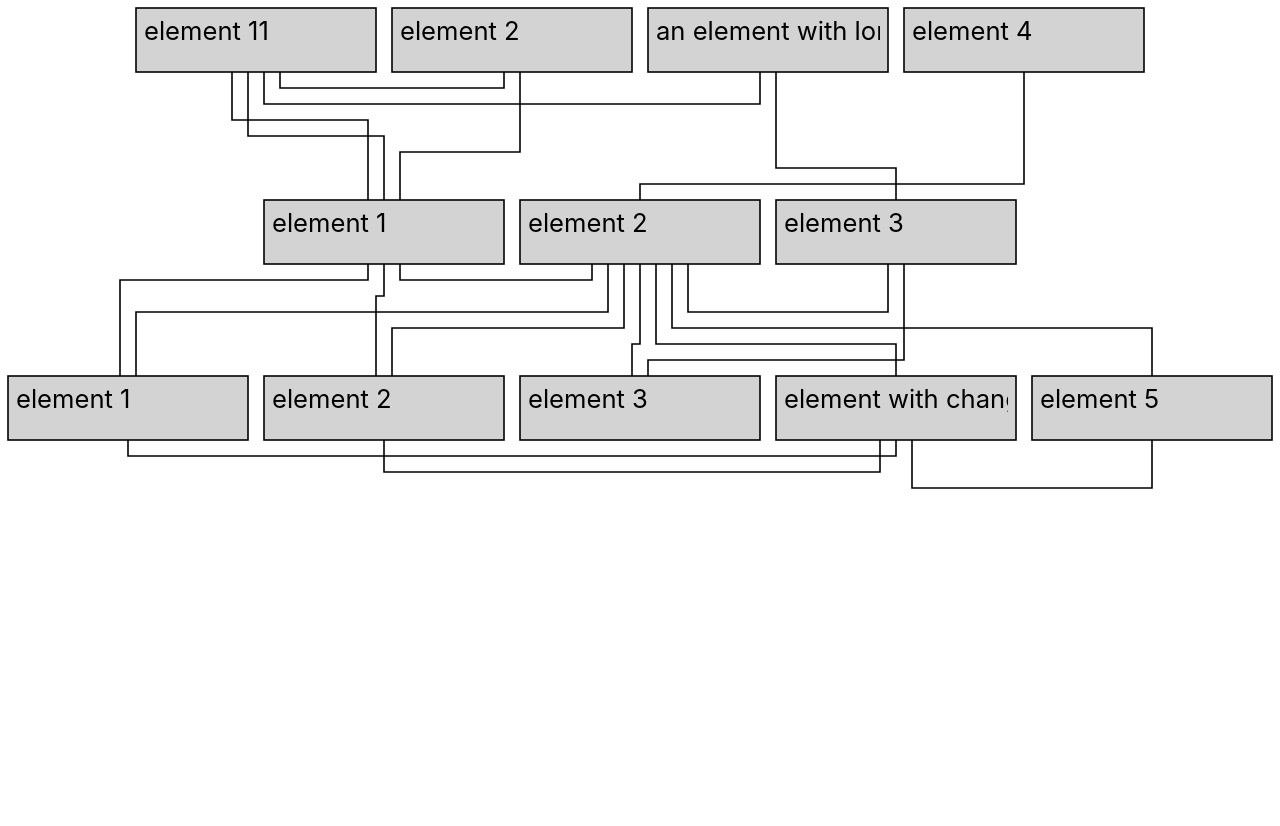
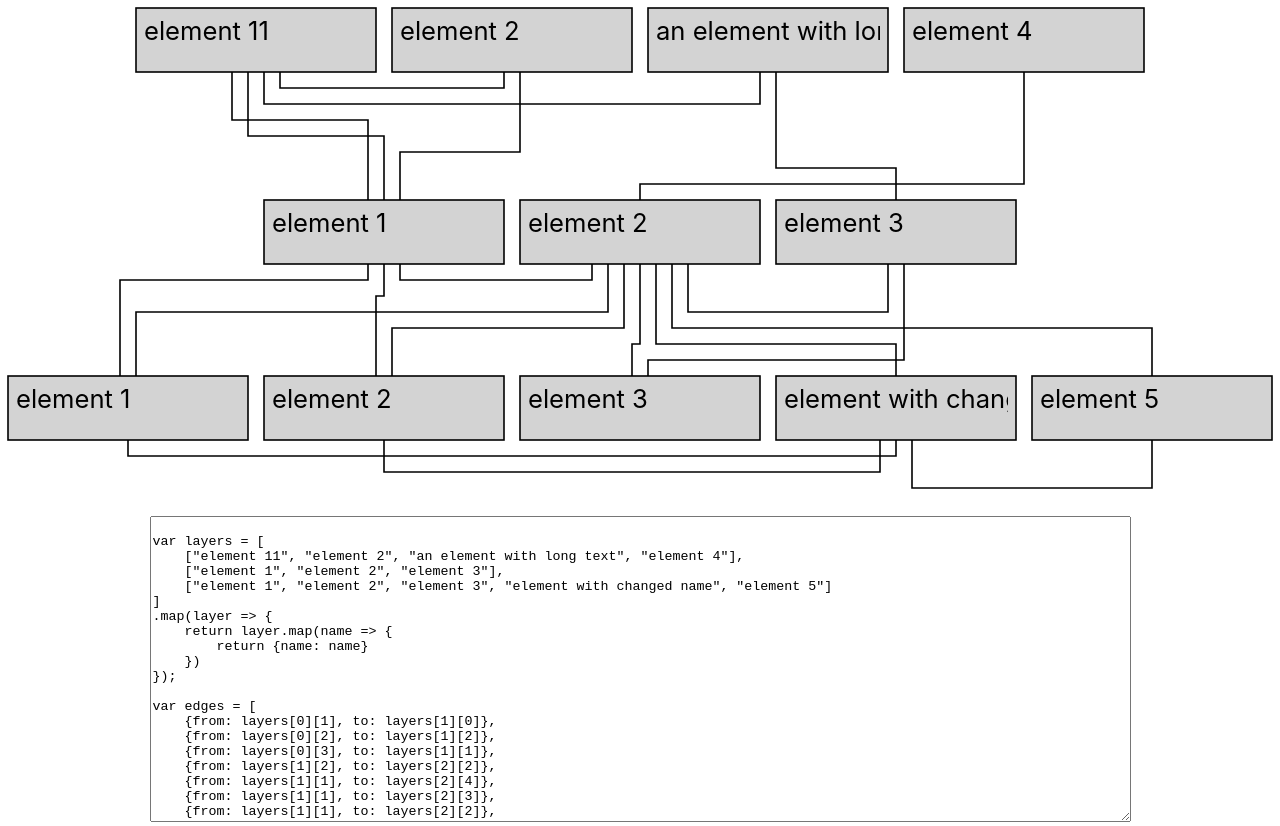
Before and after one commit to tkreyling/svg-experiments, a React (Create React App) app: page / in a window 1280 px wide. Before the commit the page ends 800 px from the top, so only its background shows below. Built offline with nearby package versions, Linux system fonts and the light colour scheme.

Commit message:
Add textarea to dynamically change the graph definition

```diff
--- a/src/App.tsx
+++ b/src/App.tsx
@@ -1,4 +1,4 @@
-import React from 'react';
+import React, {useState} from 'react';
 import './App.css';
 
 export type Coordinates = {
@@ -366,7 +366,7 @@ graph
 `;
 
 // eslint-disable-next-line
-const graph: Graph<Node, unknown> = eval(graphAsString);
+const initialGraph: Graph<Node, unknown> = eval(graphAsString);
 
 export const Diagram: React.FC<Graph<Node, unknown>> = graph => {
     return [graph]
@@ -389,9 +389,17 @@ export const Diagram: React.FC<Graph<Node, unknown>> = graph => {
 };
 
 const App: React.FC = () => {
+    const [graph, setGraph] = useState(initialGraph);
+
+    function handleChange(changeEvent: React.ChangeEvent<HTMLTextAreaElement>) {
+// eslint-disable-next-line
+        setGraph(eval(changeEvent.target.value))
+    }
+
     return (
         <div className="App">
             <Diagram layers={graph.layers} edges={graph.edges}/>
+            <textarea cols={120} rows={20} onChange={handleChange}>{graphAsString}</textarea>
         </div>
     );
 };
```
